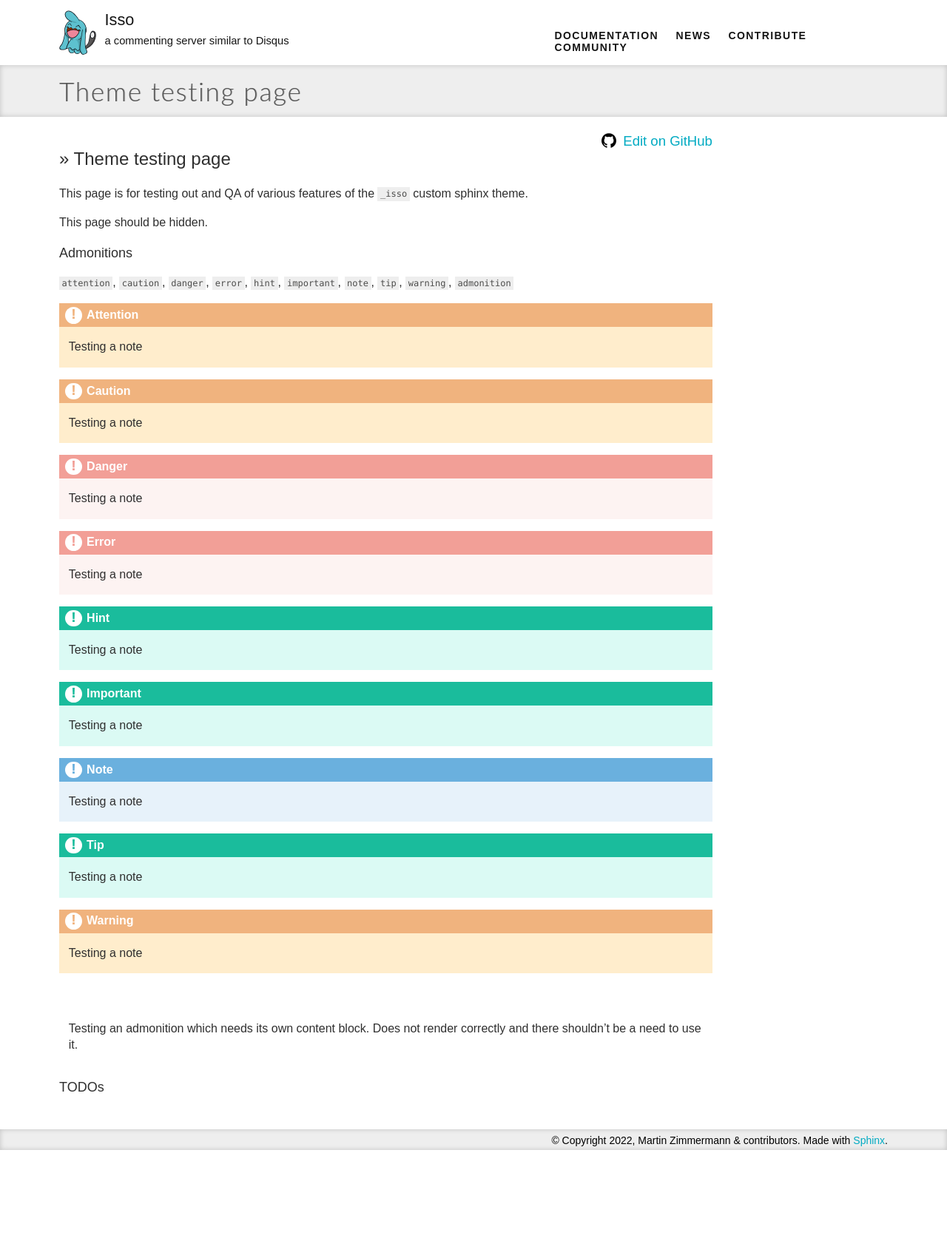
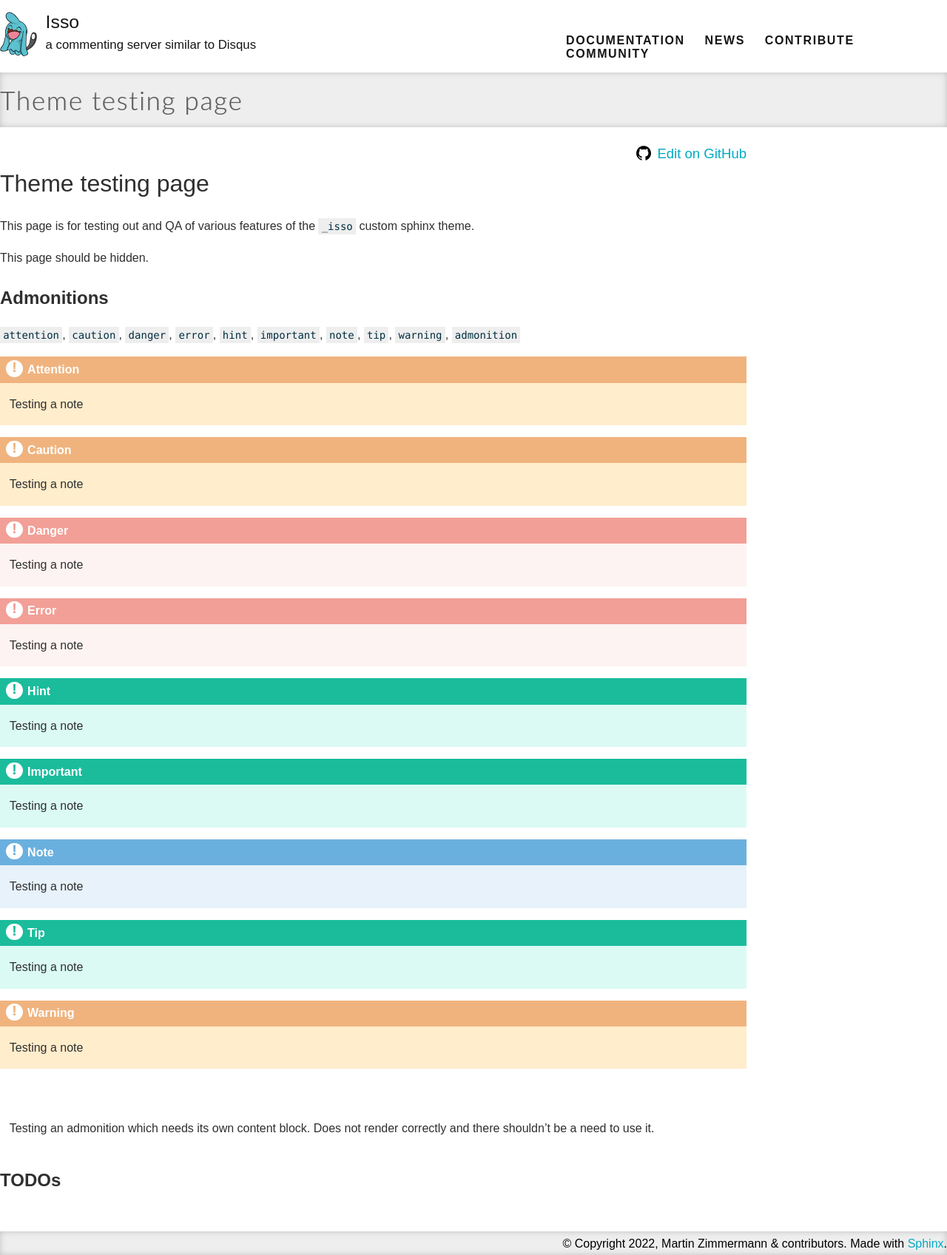
Before and after one commit to isso-comments/isso, a Sphinx documentation site: the page built from docs/theme-testing.rst, in a window 1280 px wide. Shown: the whole page at 74% size. Built offline with Sphinx 7.4.7, drawn with Linux system fonts in a browser that asks for light colours; pages that are not in the unit, such as notebooks, are missing from menus; before the commit the page ends 1555 px from its top, so only the background shows below that.

Commit message:
docs: css: Adjust fonts, colors, margins, remove >h2

```diff
--- a/docs/_static/css/site.css
+++ b/docs/_static/css/site.css
@@ -16,7 +16,7 @@
   font-style: normal; }
 
 body {
-  font-size: 14px;
+  font-size: 16px;
   font-family: sans-serif;
   color: black; }
 
@@ -174,8 +174,6 @@
     display: table; }
   main:after {
     clear: both; }
-  main h2:before {
-    content: "» "; }
   main .links {
     display: block;
     float: left;
@@ -259,10 +257,7 @@
         color: #00aac2;
         font-weight: bold;
         text-transform: uppercase;
-        font-size: 14px;
-        /* Disable '»' */ }
-        main .sidebar #searchbox h2:before {
-          content: ""; }
+        font-size: 14px; }
   main .docs {
     display: block;
     float: left;
@@ -273,19 +268,23 @@
     main .docs:last-child {
       margin-right: 0; }
     main .docs h2, main .docs h3, main .docs h4 {
-      margin-top: 1em;
+      margin-top: 1.2em;
       margin-bottom: 1em; }
     main .docs h2 {
-      font-size: 24px; }
+      font-size: 32px; }
     main .docs h3 {
-      font-size: 18px; }
+      font-size: 24px;
+      font-weight: bold; }
     main .docs h4 {
-      font-size: 14px; }
+      font-size: 18px;
+      font-weight: bold; }
+    main .docs pre {
+      color: #4d4d4c; }
     main .docs pre, main .docs code {
-      color: #4d4d4c;
-      font-size: 12px;
+      font-size: 14px;
       font-family: Monaco, Menlo, Consolas, monospace; }
     main .docs code {
+      color: #002e40;
       background-color: #eeeeee;
       padding: 0.2em 0.3em; }
     main .docs .highlight {
@@ -331,7 +330,11 @@
     color: #00aac2; }
   main dt {
     font-weight: bold;
-    margin: 0.4em 0; }
+    margin: 1.4em 0 0.4em;
+    font-size: 16px;
+    line-height: 1.4em; }
+  main dt code {
+    font-size: 16px; }
   main dd {
     margin-left: 1.2em; }
   main dl {
--- a/docs/_static/css/site.scss
+++ b/docs/_static/css/site.scss
@@ -24,7 +24,7 @@
 }
 
 body {
-  font-size: 14px;
+  font-size: 16px;
   font-family: sans-serif;
   color: black;
 }
@@ -177,10 +177,6 @@
   margin-bottom: 2em;
   line-height: 1.6em;
 
-  h2:before {
-    content: "» ";
-  }
-
   .links {
     @include span-columns(1 of 3);
 
@@ -294,11 +290,6 @@
         font-weight: bold;
         text-transform: uppercase;
         font-size: 14px;
-
-        /* Disable '»' */
-        &:before {
-          content: "";
-        }
       }
     }
   }
@@ -310,30 +301,36 @@
     color: $text;
 
     h2, h3, h4 {
-      margin-top: 1em;
+      margin-top: 1.2em;
       margin-bottom: 1em;
 
     }
 
     h2 {
-      font-size: 24px;
+      font-size: 32px;
     }
 
     h3 {
-      font-size: 18px;
+      font-size: 24px;
+      font-weight: bold;
     }
 
     h4 {
-      font-size: 14px;
+      font-size: 18px;
+      font-weight: bold;
+    }
+
+    pre {
+      color: rgb(77, 77, 76);
     }
 
     pre, code {
-      color: rgb(77, 77, 76);
-      font-size: 12px;
+      font-size: 14px;
       font-family: Monaco, Menlo, Consolas, monospace;
     }
 
     code {
+      color: #002e40;
       background-color: #eeeeee;
       padding: 0.2em 0.3em;
     }
@@ -409,7 +406,12 @@
 
   dt {
     font-weight: bold;
-    margin: 0.4em 0;
+    margin: 1.4em 0 0.4em;
+    font-size: 16px;
+    line-height: 1.4em;
+  }
+  dt code {
+    font-size: 16px;
   }
   dd {
     margin-left: 1.2em;
```
